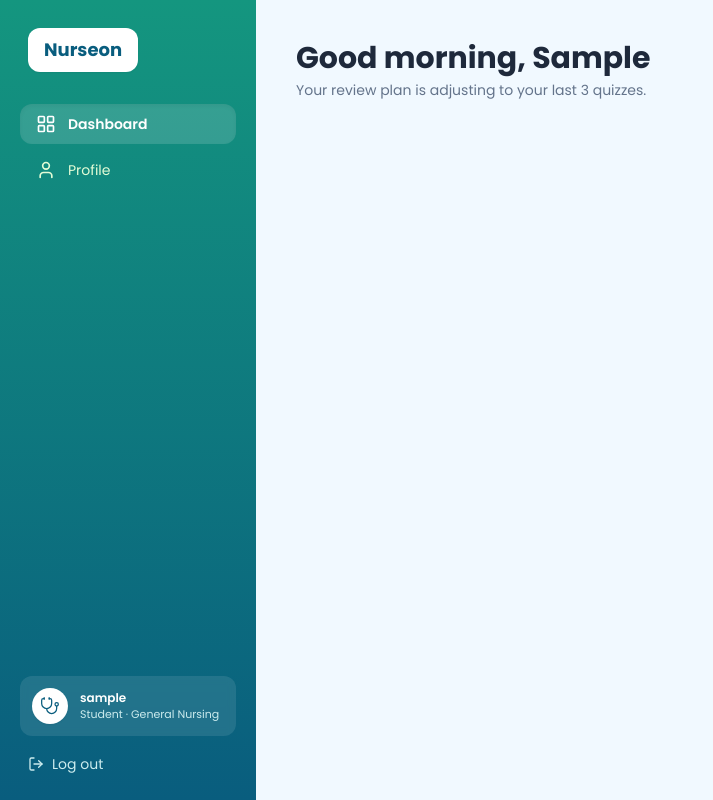
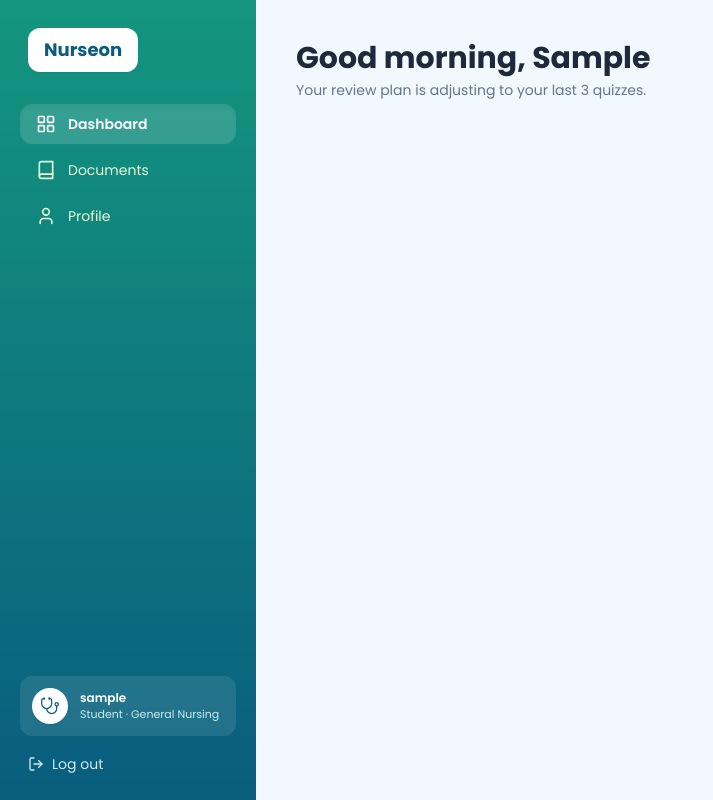
Before and after one commit to sepjimenez/Nurseon-Jimenez-Joseph-G02, a Django app: page /dashboard/ in a window 1280 px wide. Shown: the whole page, without its empty margins (0-713 px from the left). Run offline with Django 5.2, Linux system fonts and the light colour scheme; the visitor is signed in with stand-in values (Sample User, id 1); some libraries are stand-ins or nearby versions.

Commit message:
feat(navigation): add documents link

```diff
--- a/templates/app_base.html
+++ b/templates/app_base.html
@@ -16,11 +16,11 @@
                 </a>
             </div>
 
-            <!-- Simple Navigation: Dashboard & Profile -->
+            <!-- Main Navigation -->
             <nav class="space-y-1.5">
                 <!-- Dashboard Nav -->
                 <a href="{% if user.is_admin_role %}{% url 'dashboard:admin_panel' %}{% else %}{% url 'dashboard:home' %}{% endif %}"
-                    class="flex items-center gap-3 px-4 py-2.5 rounded-xl text-sm transition {% if 'profile' not in request.path %}bg-white/15 text-white font-semibold shadow-inner{% else %}text-nurseon-mint hover:bg-white/10 hover:text-white{% endif %}">
+                    class="flex items-center gap-3 px-4 py-2.5 rounded-xl text-sm transition {% if 'profile' not in request.path and 'documents' not in request.path %}bg-white/15 text-white font-semibold shadow-inner{% else %}text-nurseon-mint hover:bg-white/10 hover:text-white{% endif %}">
                     <svg class="w-5 h-5 flex-shrink-0" viewBox="0 0 24 24" fill="none" stroke="currentColor"
                         stroke-width="2" stroke-linecap="round" stroke-linejoin="round">
                         <rect width="7" height="7" x="3" y="3" rx="1" />
@@ -29,6 +29,16 @@
                         <rect width="7" height="7" x="3" y="14" rx="1" />
                     </svg>
                     <span>Dashboard</span>
+                </a>
+
+                <a href="{% url 'documents:list' %}"
+                    class="flex items-center gap-3 px-4 py-2.5 rounded-xl text-sm transition {% if 'documents' in request.path %}bg-white/15 text-white font-semibold shadow-inner{% else %}text-nurseon-mint hover:bg-white/10 hover:text-white{% endif %}">
+                    <svg class="w-5 h-5 flex-shrink-0" viewBox="0 0 24 24" fill="none" stroke="currentColor"
+                        stroke-width="2" stroke-linecap="round" stroke-linejoin="round" aria-hidden="true">
+                        <path d="M4 19.5A2.5 2.5 0 0 1 6.5 17H20" />
+                        <path d="M6.5 2H20v20H6.5A2.5 2.5 0 0 1 4 19.5v-15A2.5 2.5 0 0 1 6.5 2Z" />
+                    </svg>
+                    <span>Documents</span>
                 </a>
 
                 <!-- Profile Nav -->
```
